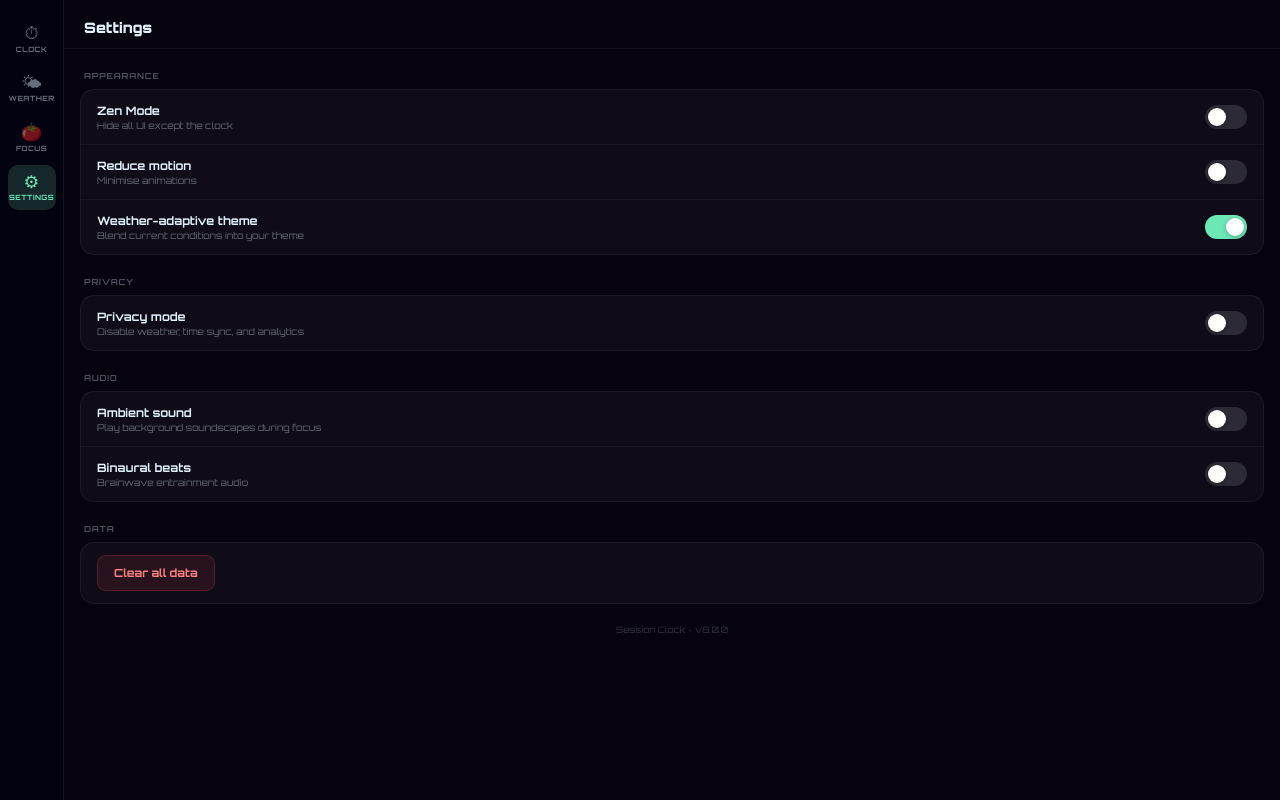
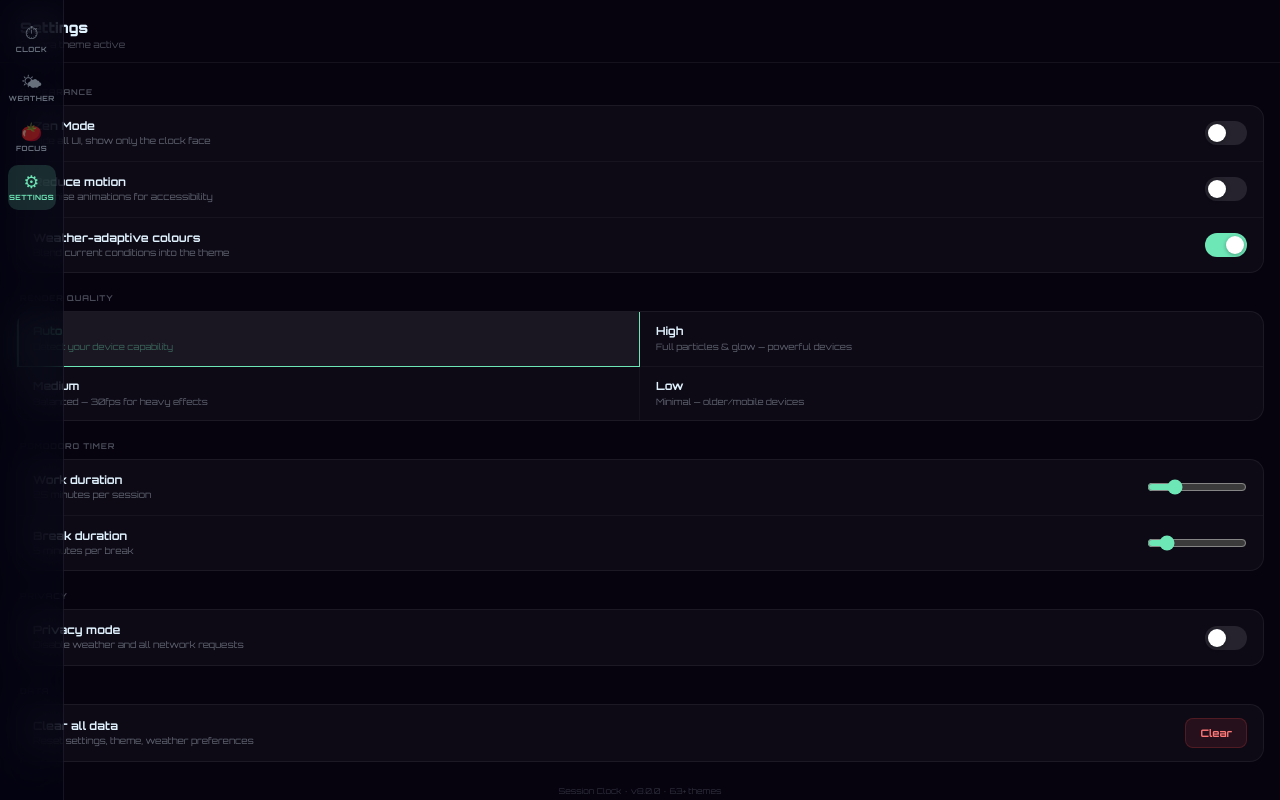
Before and after one commit to ADJ189/Session-clock2.0, a SvelteKit app: page /settings in a window 1280 px wide. Built offline with nearby package versions, Linux system fonts and the light colour scheme; no server answers.

Commit message:
New Features

```diff
--- a/src/routes/settings/+page.svelte
+++ b/src/routes/settings/+page.svelte
@@ -1,113 +1,248 @@
 <script lang="ts">
   import { settings } from '$lib/state/settings';
+  import { currentTheme } from '$lib/state/theme';
+  import { setTier, getTier } from '$lib/perf';
+  import type { QualityTier } from '$lib/perf';
+
+  $: theme = $currentTheme;
+  $: accent = theme.accent;
+
+  const qualityOptions: { value: QualityTier | 'auto'; label: string; desc: string }[] = [
+    { value: 'auto',  label: 'Auto',   desc: 'Detect your device capability' },
+    { value: 'high',  label: 'High',   desc: 'Full particles & glow — powerful devices' },
+    { value: 'med',   label: 'Medium', desc: 'Balanced — 30fps for heavy effects' },
+    { value: 'low',   label: 'Low',    desc: 'Minimal — older/mobile devices' },
+  ];
 
   function clearStorage() {
-    if (confirm('Clear all Session Clock data?')) {
+    if (confirm('Clear all Session Clock data? This cannot be undone.')) {
       localStorage.clear();
       location.reload();
     }
+  }
+
+  function setQuality(v: QualityTier | 'auto') {
+    settings.setKey('qualityTier', v);
+    if (v !== 'auto') setTier(v as QualityTier);
+    else localStorage.removeItem('sc_quality');
   }
 </script>
 
 <svelte:head><title>Settings — Session Clock</title></svelte:head>
 
-<div class="settings-page">
+<div class="settings-page" style="--accent:{accent}; color:{theme.text};">
   <header class="settings-header">
     <h1 class="settings-title">Settings</h1>
+    <p class="settings-subtitle">{theme.name} theme active</p>
   </header>
+
   <div class="settings-body">
 
+    <!-- Appearance -->
     <section class="settings-section">
       <h2 class="settings-section-label">Appearance</h2>
       <div class="settings-group">
         <div class="settings-row">
           <div class="settings-row-info">
             <span class="settings-row-label">Zen Mode</span>
-            <span class="settings-row-desc">Hide all UI except the clock</span>
+            <span class="settings-row-desc">Hide all UI, show only the clock face</span>
           </div>
-          <button class="toggle-btn" class:on={$settings.zenMode} on:click={() => settings.toggle('zenMode')} aria-label="Zen mode"><span class="toggle-knob"></span></button>
+          <button class="toggle-btn" class:on={$settings.zenMode}
+            style={$settings.zenMode ? `background:${accent}` : ''}
+            on:click={() => settings.toggle('zenMode')} aria-label="Zen mode">
+            <span class="toggle-knob"></span>
+          </button>
         </div>
         <div class="settings-row">
           <div class="settings-row-info">
             <span class="settings-row-label">Reduce motion</span>
-            <span class="settings-row-desc">Minimise animations</span>
+            <span class="settings-row-desc">Minimise animations for accessibility</span>
           </div>
-          <button class="toggle-btn" class:on={$settings.reduceMotion} on:click={() => settings.toggle('reduceMotion')} aria-label="Reduce motion"><span class="toggle-knob"></span></button>
+          <button class="toggle-btn" class:on={$settings.reduceMotion}
+            style={$settings.reduceMotion ? `background:${accent}` : ''}
+            on:click={() => settings.toggle('reduceMotion')} aria-label="Reduce motion">
+            <span class="toggle-knob"></span>
+          </button>
         </div>
         <div class="settings-row">
           <div class="settings-row-info">
-            <span class="settings-row-label">Weather-adaptive theme</span>
-            <span class="settings-row-desc">Blend current conditions into your theme</span>
+            <span class="settings-row-label">Weather-adaptive colours</span>
+            <span class="settings-row-desc">Blend current conditions into the theme</span>
           </div>
-          <button class="toggle-btn" class:on={$settings.weatherAdaptiveTheme} on:click={() => settings.toggle('weatherAdaptiveTheme')} aria-label="Weather adaptive theme"><span class="toggle-knob"></span></button>
+          <button class="toggle-btn" class:on={$settings.weatherAdaptiveTheme}
+            style={$settings.weatherAdaptiveTheme ? `background:${accent}` : ''}
+            on:click={() => settings.toggle('weatherAdaptiveTheme')} aria-label="Weather adaptive">
+            <span class="toggle-knob"></span>
+          </button>
         </div>
       </div>
     </section>
 
+    <!-- Render quality -->
+    <section class="settings-section">
+      <h2 class="settings-section-label">Render Quality</h2>
+      <div class="settings-group quality-group">
+        {#each qualityOptions as opt}
+          <button
+            class="quality-btn"
+            class:active={$settings.qualityTier === opt.value}
+            style={$settings.qualityTier === opt.value ? `border-color:${accent}; color:${accent};` : ''}
+            on:click={() => setQuality(opt.value)}
+          >
+            <span class="quality-label">{opt.label}</span>
+            <span class="quality-desc">{opt.desc}</span>
+          </button>
+        {/each}
+      </div>
+    </section>
+
+    <!-- Pomodoro -->
+    <section class="settings-section">
+      <h2 class="settings-section-label">Pomodoro Timer</h2>
+      <div class="settings-group">
+        <div class="settings-row">
+          <div class="settings-row-info">
+            <span class="settings-row-label">Work duration</span>
+            <span class="settings-row-desc">{$settings.pomodoroWork} minutes per session</span>
+          </div>
+          <input type="range" min="5" max="90" step="5"
+            bind:value={$settings.pomodoroWork}
+            style="accent-color:{accent}"
+            class="range-input" />
+        </div>
+        <div class="settings-row">
+          <div class="settings-row-info">
+            <span class="settings-row-label">Break duration</span>
+            <span class="settings-row-desc">{$settings.pomodoroBreak} minutes per break</span>
+          </div>
+          <input type="range" min="1" max="30" step="1"
+            bind:value={$settings.pomodoroBreak}
+            style="accent-color:{accent}"
+            class="range-input" />
+        </div>
+      </div>
+    </section>
+
+    <!-- Privacy -->
     <section class="settings-section">
       <h2 class="settings-section-label">Privacy</h2>
       <div class="settings-group">
         <div class="settings-row">
           <div class="settings-row-info">
             <span class="settings-row-label">Privacy mode</span>
-            <span class="settings-row-desc">Disable weather, time sync, and analytics</span>
+            <span class="settings-row-desc">Disable weather and all network requests</span>
           </div>
-          <button class="toggle-btn" class:on={$settings.privacyMode} on:click={() => settings.toggle('privacyMode')} aria-label="Privacy mode"><span class="toggle-knob"></span></button>
+          <button class="toggle-btn" class:on={$settings.privacyMode}
+            style={$settings.privacyMode ? `background:${accent}` : ''}
+            on:click={() => settings.toggle('privacyMode')} aria-label="Privacy mode">
+            <span class="toggle-knob"></span>
+          </button>
         </div>
       </div>
     </section>
 
+    <!-- Data -->
     <section class="settings-section">
-      <h2 class="settings-section-label">Audio</h2>
+      <h2 class="settings-section-label">Data</h2>
       <div class="settings-group">
         <div class="settings-row">
           <div class="settings-row-info">
-            <span class="settings-row-label">Ambient sound</span>
-            <span class="settings-row-desc">Play background soundscapes during focus</span>
+            <span class="settings-row-label">Clear all data</span>
+            <span class="settings-row-desc">Reset settings, theme, weather preferences</span>
           </div>
-          <button class="toggle-btn" class:on={$settings.soundEnabled} on:click={() => settings.toggle('soundEnabled')} aria-label="Sound"><span class="toggle-knob"></span></button>
-        </div>
-        <div class="settings-row">
-          <div class="settings-row-info">
-            <span class="settings-row-label">Binaural beats</span>
-            <span class="settings-row-desc">Brainwave entrainment audio</span>
-          </div>
-          <button class="toggle-btn" class:on={$settings.binauralEnabled} on:click={() => settings.toggle('binauralEnabled')} aria-label="Binaural"><span class="toggle-knob"></span></button>
+          <button class="danger-btn" on:click={clearStorage}>Clear</button>
         </div>
       </div>
     </section>
 
-    <section class="settings-section">
-      <h2 class="settings-section-label">Data</h2>
-      <div class="settings-group">
-        <button class="settings-danger-btn" on:click={clearStorage}>Clear all data</button>
-      </div>
-    </section>
-
-    <p class="settings-version">Session Clock · v8.0.0</p>
+    <p class="settings-version">Session Clock · v8.0.0 · 63+ themes</p>
   </div>
 </div>
 
 <style>
-  .settings-page { flex: 1; display: flex; flex-direction: column; min-height: 0; overflow: hidden; }
-  .settings-header { padding: 18px 20px 12px; border-bottom: 1px solid rgba(255,255,255,.06); flex-shrink: 0; }
+  .settings-page {
+    position: fixed; inset: 0;
+    display: flex; flex-direction: column;
+    overflow: hidden;
+  }
+  .settings-header {
+    padding: 18px 20px 12px;
+    border-bottom: 1px solid rgba(255,255,255,.06);
+    flex-shrink: 0;
+  }
   .settings-title { font-size: .9rem; font-weight: 800; }
-  .settings-body { flex: 1; overflow-y: auto; padding: 0 16px 24px; }
+  .settings-subtitle { font-size: .58rem; opacity: .3; margin-top: 3px; }
+  .settings-body {
+    flex: 1; overflow-y: auto; padding: 4px 16px 32px;
+    scrollbar-width: thin; scrollbar-color: rgba(255,255,255,.1) transparent;
+  }
   .settings-body::-webkit-scrollbar { width: 3px; }
   .settings-body::-webkit-scrollbar-thumb { background: rgba(255,255,255,.1); border-radius: 99px; }
-  .settings-section { padding-top: 8px; }
-  .settings-section-label { font-size: .52rem; letter-spacing: .1em; text-transform: uppercase; opacity: .32; padding: 14px 4px 8px; font-weight: 600; display: block; }
-  .settings-group { background: rgba(255,255,255,.04); border: 1px solid rgba(255,255,255,.06); border-radius: 14px; overflow: hidden; }
-  .settings-row { display: flex; align-items: center; gap: 12px; padding: 13px 16px; border-bottom: 1px solid rgba(255,255,255,.04); }
+  .settings-section { padding-top: 6px; }
+  .settings-section-label {
+    font-size: .5rem; letter-spacing: .1em; text-transform: uppercase;
+    opacity: .3; padding: 14px 4px 8px; font-weight: 700; display: block;
+  }
+  .settings-group {
+    background: rgba(255,255,255,.03);
+    border: 1px solid rgba(255,255,255,.06);
+    border-radius: 14px; overflow: hidden;
+  }
+  .settings-row {
+    display: flex; align-items: center; gap: 14px;
+    padding: 13px 16px;
+    border-bottom: 1px solid rgba(255,255,255,.04);
+  }
   .settings-row:last-child { border-bottom: none; }
-  .settings-row-info { flex: 1; }
-  .settings-row-label { display: block; font-size: .72rem; font-weight: 600; margin-bottom: 2px; }
-  .settings-row-desc  { display: block; font-size: .58rem; opacity: .4; }
-  .toggle-btn { width: 42px; height: 24px; border-radius: 99px; border: none; cursor: pointer; background: rgba(255,255,255,.12); position: relative; transition: background .2s; flex-shrink: 0; }
-  .toggle-btn.on { background: var(--accent, #6ee7b7); }
-  .toggle-knob { position: absolute; top: 3px; left: 3px; width: 18px; height: 18px; border-radius: 50%; background: #fff; transition: transform .2s; box-shadow: 0 1px 4px rgba(0,0,0,.3); }
+  .settings-row-info { flex: 1; min-width: 0; }
+  .settings-row-label { display: block; font-size: .71rem; font-weight: 600; margin-bottom: 2px; }
+  .settings-row-desc  { display: block; font-size: .57rem; opacity: .38; line-height: 1.4; }
+
+  /* Toggle */
+  .toggle-btn {
+    width: 42px; height: 24px; border-radius: 99px; border: none;
+    cursor: pointer; background: rgba(255,255,255,.1);
+    position: relative; transition: background .2s; flex-shrink: 0;
+  }
+  .toggle-knob {
+    position: absolute; top: 3px; left: 3px;
+    width: 18px; height: 18px; border-radius: 50%;
+    background: #fff; transition: transform .2s;
+    box-shadow: 0 1px 4px rgba(0,0,0,.35);
+  }
   .toggle-btn.on .toggle-knob { transform: translateX(18px); }
-  .settings-danger-btn { margin: 12px 16px; padding: 10px 16px; background: rgba(255,80,80,.1); border: 1px solid rgba(255,80,80,.2); border-radius: 9px; color: rgba(255,130,130,1); font-size: .7rem; font-weight: 600; cursor: pointer; }
-  .settings-danger-btn:hover { background: rgba(255,80,80,.18); }
-  .settings-version { font-size: .55rem; opacity: .2; padding: 20px 4px 0; text-align: center; }
+
+  /* Range */
+  .range-input { width: 100px; flex-shrink: 0; }
+  @media (max-width: 400px) { .range-input { width: 70px; } }
+
+  /* Quality */
+  .quality-group { display: grid; grid-template-columns: 1fr 1fr; gap: 0; }
+  .quality-btn {
+    display: flex; flex-direction: column; gap: 3px;
+    padding: 12px 14px; text-align: left;
+    background: transparent; border: none;
+    border-bottom: 1px solid rgba(255,255,255,.04);
+    border-right: 1px solid rgba(255,255,255,.04);
+    cursor: pointer; color: inherit;
+    border-left: 2px solid transparent;
+    transition: all .12s;
+  }
+  .quality-btn:nth-child(2n) { border-right: none; }
+  .quality-btn:nth-last-child(-n+2) { border-bottom: none; }
+  .quality-btn:hover { background: rgba(255,255,255,.04); }
+  .quality-btn.active { background: rgba(255,255,255,.05); border-left-width: 2px; }
+  .quality-label { font-size: .7rem; font-weight: 700; }
+  .quality-desc  { font-size: .55rem; opacity: .38; line-height: 1.4; }
+
+  /* Danger */
+  .danger-btn {
+    padding: 7px 14px; border-radius: 8px; flex-shrink: 0;
+    background: rgba(255,70,70,.1); border: 1px solid rgba(255,70,70,.2);
+    color: rgba(255,120,120,1); font-size: .65rem; font-weight: 600;
+    cursor: pointer; transition: background .15s;
+  }
+  .danger-btn:hover { background: rgba(255,70,70,.2); }
+
+  .settings-version { font-size: .5rem; opacity: .18; padding: 24px 4px 0; text-align: center; }
 </style>
```
